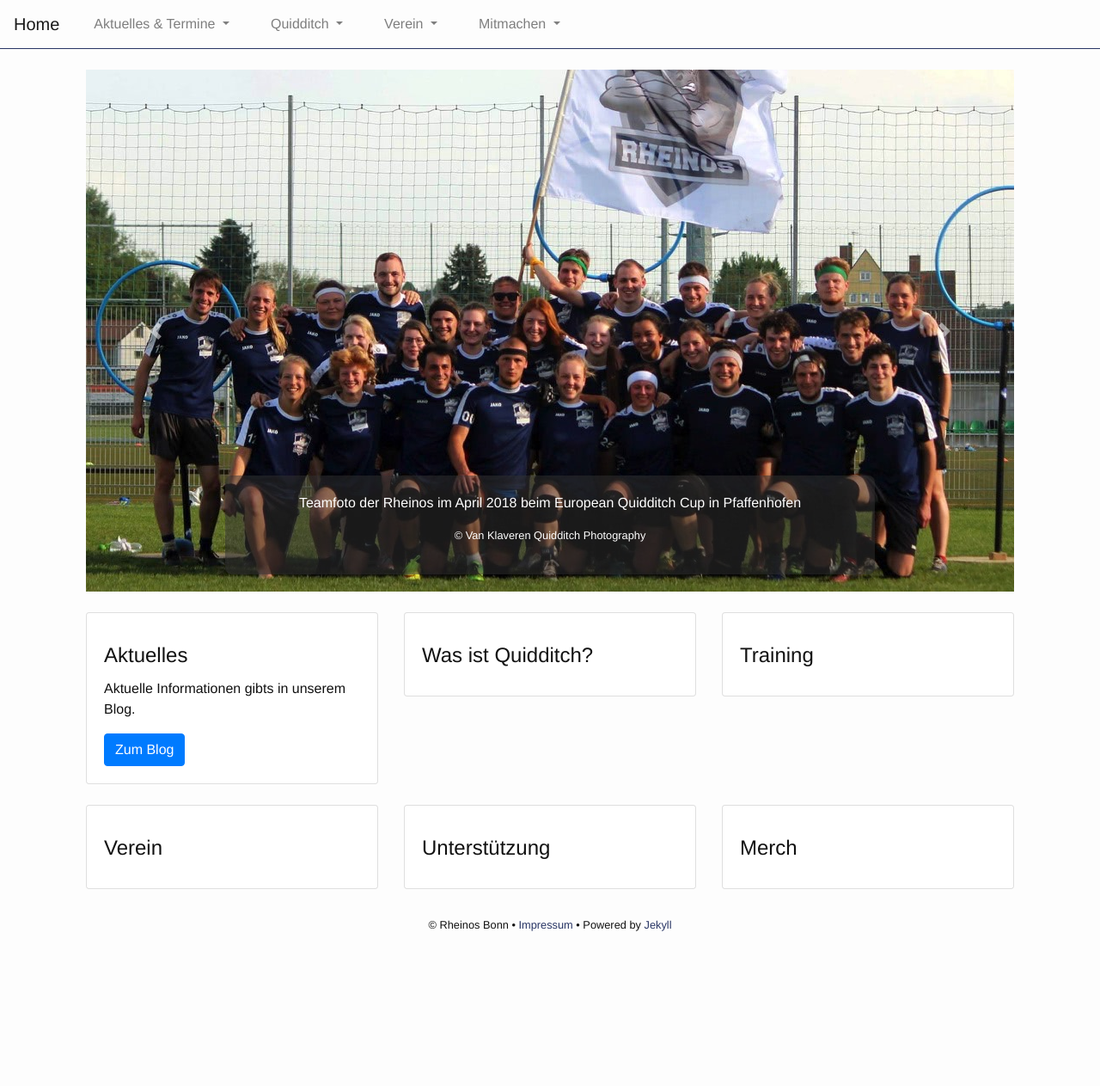
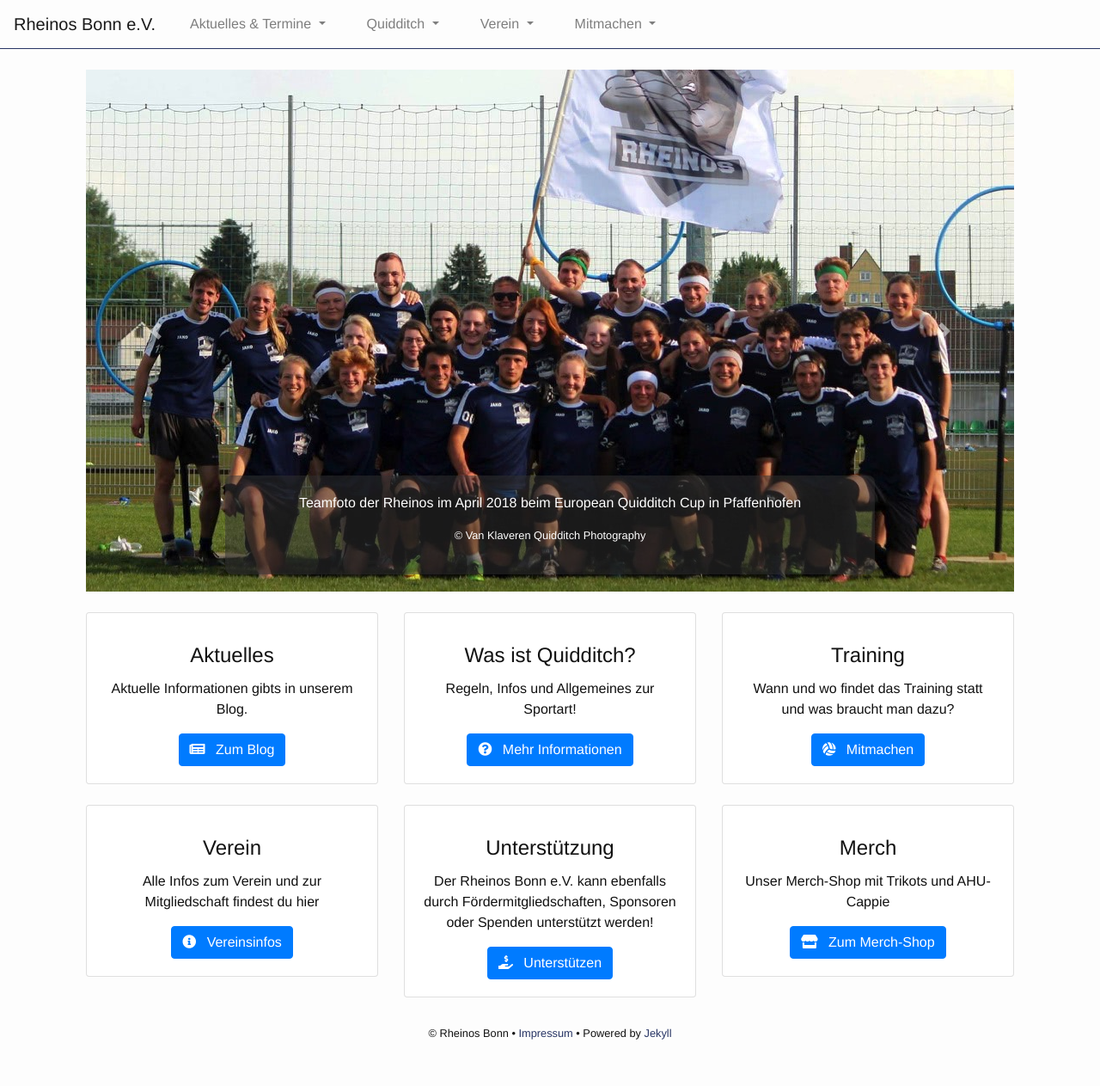
Before and after one commit to rheinos/rheinos.github.io, a Jekyll site: the page built from pages/home.html, in a window 1280 px wide. Shown: the whole page at 86% size. Built offline with Jekyll 4.4.1, drawn with Linux system fonts in a browser that asks for light colours; nearby versions of some CDN libraries; before the commit the page ends 1137 px from its top, so only the background shows below that.

Commit message:
updated homepage, moved all pages to /pages/

```diff
--- a/_includes/header.html
+++ b/_includes/header.html
@@ -4,7 +4,7 @@
   </button>
 
   <div class="collapse navbar-collapse" id="navbarNavDropdown">
-    <a class="navbar-brand" href="/">Home</a>
+    <a class="navbar-brand" href="/">Rheinos Bonn e.V.</a>
     <ul class="navbar-nav">
       <li class="nav-item dropdown mx-3">
         <a class="nav-link dropdown-toggle" href="#" id="navbarDropdownMenuLink" data-toggle="dropdown" aria-haspopup="true" aria-expanded="false">
--- a/home.html
+++ b/pages/home.html
@@ -57,6 +57,13 @@
           <p class="small">© Van Klaveren Quidditch Photography</p>
         </div>
       </div>
+      <div class="carousel-item">
+        <img class="d-block img-fluid w-100" src="/img/carousel/pic8-sd.jpg" srcset="/img/carousel/pic8-sd.jpg, /img/carousel/pic8-hd.jpg 2x" alt="Teamfoto der Rheinos im Juni 2018 bei der DM">
+        <div class="carousel-caption d-none d-md-block">
+          <p>Teamfoto der Rheinos im Juni 2018 bei der DM</p>
+          <p class="small">© Stephan Elster</p>
+        </div>
+      </div>
 
       <a class="carousel-control-prev" href="#home-picture-carousel" role="button" data-slide="prev">
         <span class="carousel-control-prev-icon" aria-hidden="true"></span>
@@ -71,48 +78,58 @@
 </div>
 
 <div class="container">
-  <div class="row justify-content-md-center">
-    <div class="col-md-4 col-6 pb-4">
+  <div class="row justify-content-md-center text-center">
+    <div class="col-lg-4 col-sm-6 col-12 pb-4">
       <div class="card">
         <div class="card-body">
           <h4 class="card-title">Aktuelles</h4>
           <p class="card-text">Aktuelle Informationen gibts in unserem Blog.</p>
-          <a href="/blog/" class="btn btn-primary">Zum Blog</a>
+          <a href="/blog/" class="btn btn-primary"><i class="mr-2 fas fa-newspaper"></i> Zum Blog</a>
         </div>
       </div>
     </div>
-    <div class="col-md-4 col-6 pb-4">
+    <div class="col-lg-4 col-sm-6 col-12 pb-4">
       <div class="card">
         <div class="card-body">
           <h4 class="card-title">Was ist Quidditch?</h4>
+          <p class="card-text">Regeln, Infos und Allgemeines zur Sportart!</p>
+          <a href="/quidditch/" class="btn btn-primary"><i class="mr-2 fas fa-question-circle"></i> Mehr Informationen</a>
         </div>
       </div>
     </div>
-    <div class="col-md-4 col-6 pb-4">
+    <div class="col-lg-4 col-sm-6 col-12 pb-4">
       <div class="card">
         <div class="card-body">
           <h4 class="card-title">Training</h4>
+          <p class="card-text">Wann und wo findet das Training statt und was braucht man dazu?</p>
+          <a href="/training/" class="btn btn-primary"><i class="mr-2 fas fa-volleyball-ball"></i> Mitmachen</a>
         </div>
       </div>
     </div>
-    <div class="col-md-4 col-6 pb-4">
+    <div class="col-lg-4 col-sm-6 col-12 pb-4">
       <div class="card">
         <div class="card-body">
           <h4 class="card-title">Verein</h4>
+          <p class="card-text">Alle Infos zum Verein und zur Mitgliedschaft findest du hier</p>
+          <a href="/team/" class="btn btn-primary"><i class="mr-2 fas fa-info-circle"></i> Vereinsinfos</a>
         </div>
       </div>
     </div>
-    <div class="col-md-4 col-6 pb-4">
+    <div class="col-lg-4 col-sm-6 col-12 pb-4">
       <div class="card">
         <div class="card-body">
           <h4 class="card-title">Unterstützung</h4>
+          <p class="card-text">Der Rheinos Bonn e.V. kann ebenfalls durch Fördermitgliedschaften, Sponsoren oder Spenden unterstützt werden!</p>
+          <a href="/donate/" class="btn btn-primary"><i class="mr-2 fas fa-hand-holding-usd"></i> Unterstützen</a>
         </div>
       </div>
     </div>
-    <div class="col-md-4 col-6 pb-4">
+    <div class="col-lg-4 col-sm-6 col-12 pb-4">
       <div class="card">
         <div class="card-body">
           <h4 class="card-title">Merch</h4>
+          <p class="card-text">Unser Merch-Shop mit Trikots und AHU-Cappie</p>
+          <a href="/merch/" class="btn btn-primary"><i class="mr-2 fas fa-store"></i> Zum Merch-Shop</a>
         </div>
       </div>
     </div>
```
Also changed, not shown: img/carousel/pic8-hd.jpg (added), img/carousel/pic8-sd.jpg (added), pages/blog.html (renamed from blog.html), pages/danke.md (renamed from danke.md), pages/impressum.md (renamed from impressum.md), pages/pizza.html (renamed from pizza.html), pages/spenden.html (renamed from spenden.html), pages/team.md (renamed from team.md), pages/team/history.md (renamed from team/history.md), pages/training.md (renamed from training.md).
